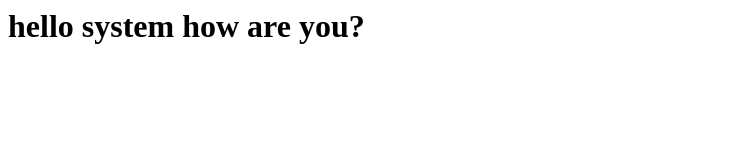
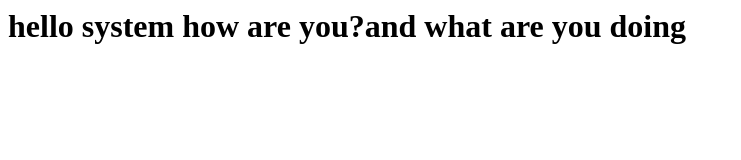
Before and after one commit to vinothk1997/GIT, a plain HTML site: page index.html in a window 1280 px wide. Shown: the whole page, without its empty margins (0-741 px from the left). Drawn offline with Linux system fonts and the light colour scheme.

Commit message:
Update index.html

```diff
--- a/index.html
+++ b/index.html
@@ -3,6 +3,6 @@
         <title> welcome to GIT</title>
     </HEAD>
     <body>
-        <h1>hello system how are you?</h1>
+        <h1>hello system how are you?and what are you doing</h1>
     </body>
 </HTML>
```
